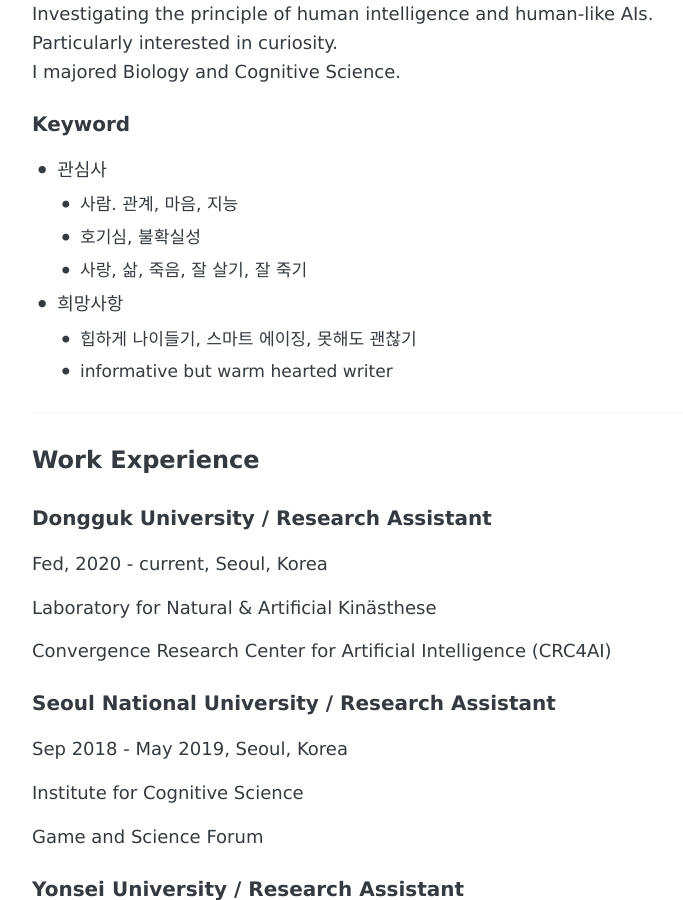
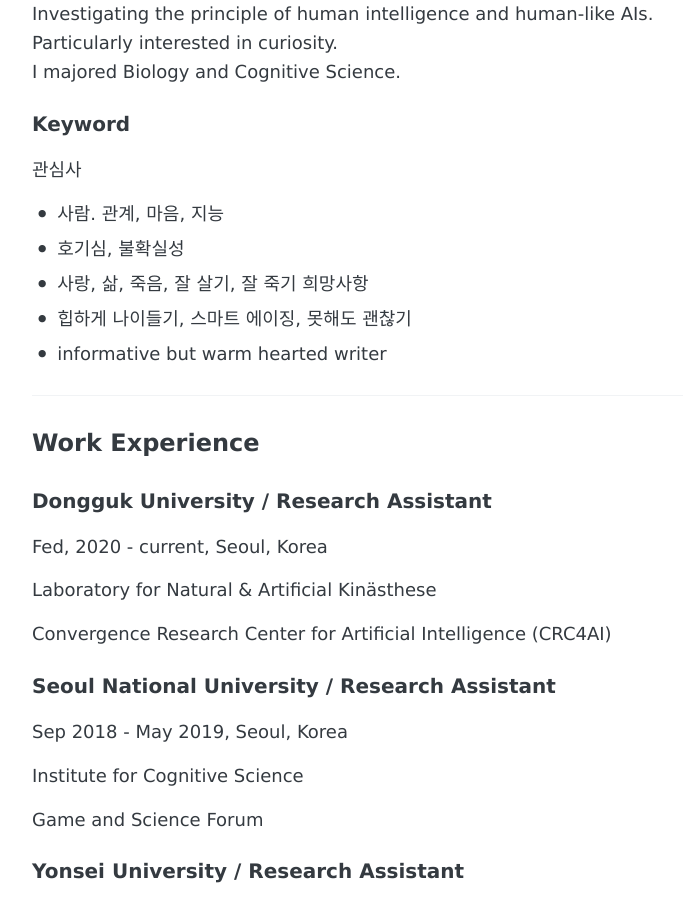
Before and after one commit to shinymj/shinymj.github.io, a Jekyll site: the page built from about.md, in a window 1280 px wide and 900 px high, scrolled down 859 px. Shown: the whole window, without its empty margins (248-931 px from the left). Built offline with Jekyll 4.4.1, drawn with Linux system fonts in a browser that asks for light colours.

```diff
--- a/about.md
+++ b/about.md
@@ -28,13 +28,13 @@ I majored Biology and Cognitive Science.
 
 ### Keyword
 
-- 관심사
-    - 사람. 관계, 마음, 지능
-    - 호기심, 불확실성
-    - 사랑, 삶, 죽음, 잘 살기, 잘 죽기
-- 희망사항
-    - 힙하게 나이들기, 스마트 에이징, 못해도 괜찮기
-    - informative but warm hearted writer
+관심사
+- 사람. 관계, 마음, 지능
+- 호기심, 불확실성
+- 사랑, 삶, 죽음, 잘 살기, 잘 죽기
+희망사항
+- 힙하게 나이들기, 스마트 에이징, 못해도 괜찮기
+- informative but warm hearted writer
 
 ---
 
```
